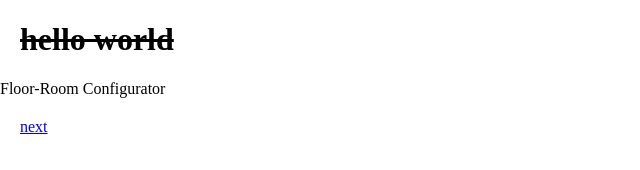
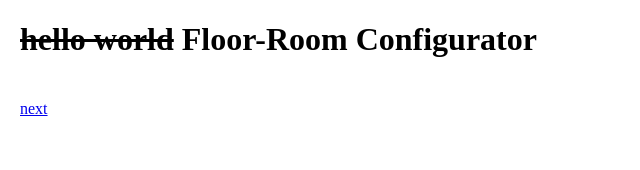
Before and after one commit to Raikojou/raikojou.github.io, a plain HTML site: page index.html in a window 1280 px wide. Shown: the whole page, without its empty margins (0-640 px from the left). Drawn offline with Linux system fonts and the light colour scheme.

Commit message:
Update index.html

```diff
--- a/index.html
+++ b/index.html
@@ -10,7 +10,7 @@
         <link rel="stylesheet" href="index.css">
     </head>
     <body>
-        <h1 style="padding-left: 20px;"><strike>hello world</strike></h1> Floor-Room Configurator
+        <h1 style="padding-left: 20px;"><strike>hello world</strike> Floor-Room Configurator</h1>
         <nav><a href="step1.html">next</a></nav>
     </body>
 </html>
```
